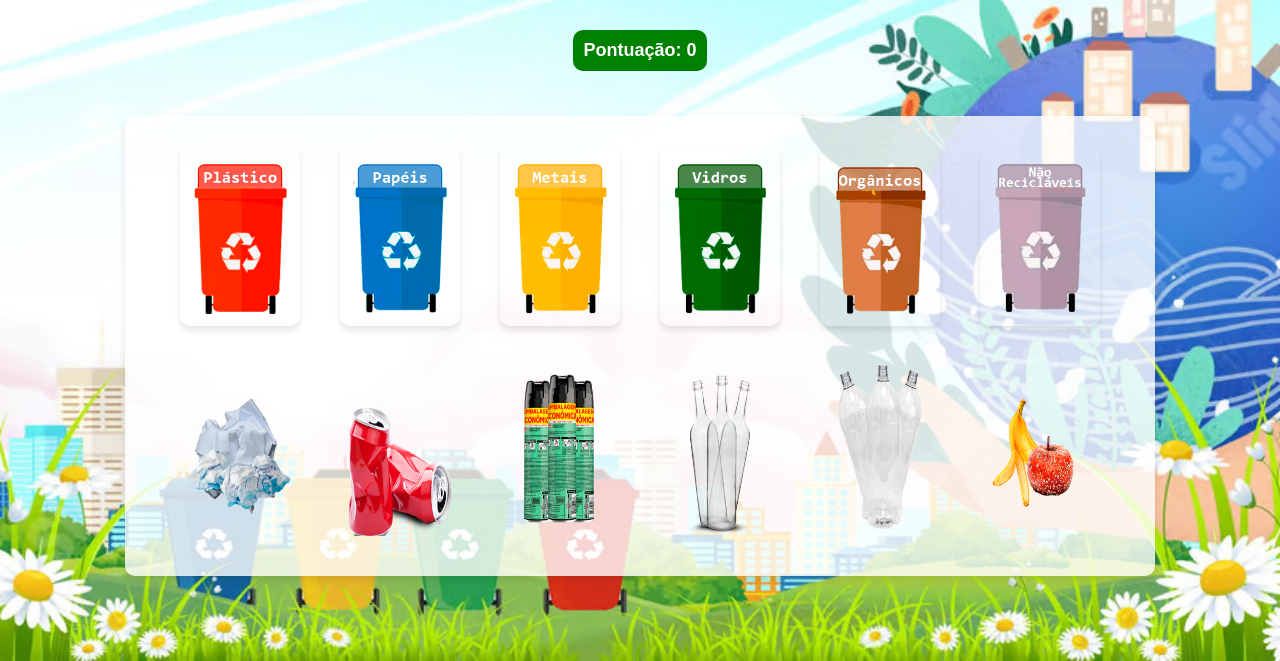
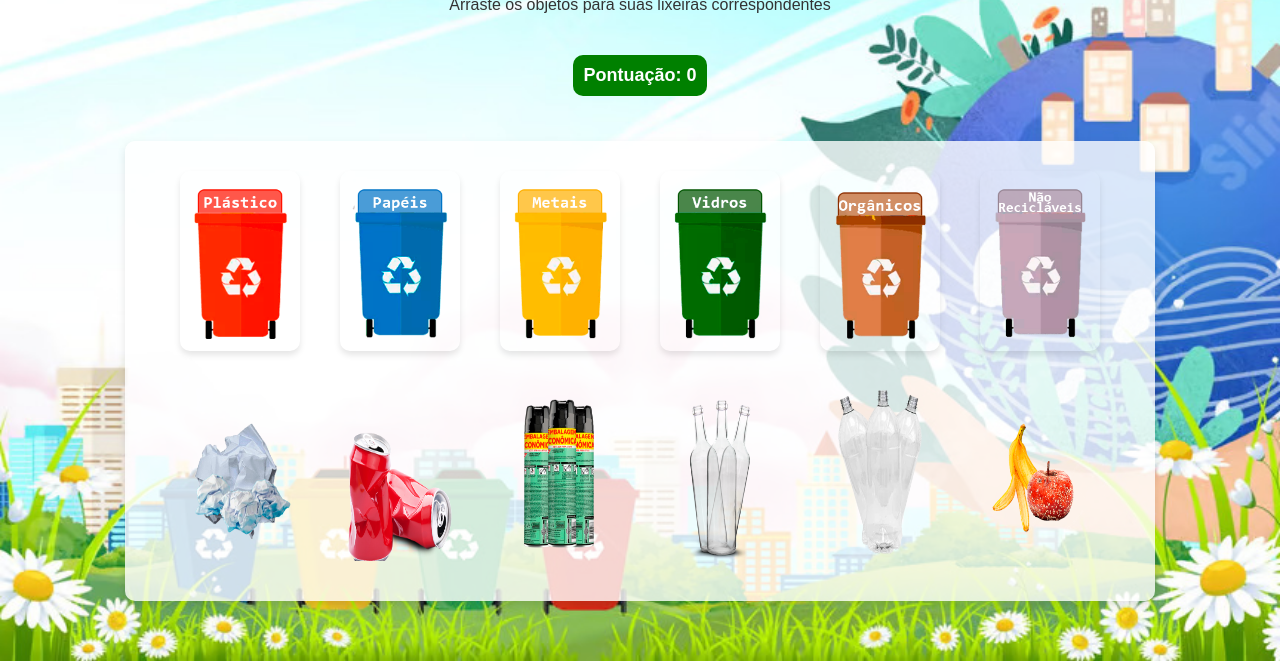
Before and after one commit to roniwellington/dinamica-vale, a plain HTML site: page index.html in a window 1280 px wide. Shown: the part 139-800 px from the top of the page. Drawn offline with Linux system fonts and the light colour scheme.

Commit message:
atualizando informações

```diff
--- a/index.html
+++ b/index.html
@@ -8,6 +8,7 @@
 </head>
 <body>
     <h1>Joguinho da Reciclagem</h1>
+    <p>Arraste os objetos para suas lixeiras correspondentes</p>
     <div id="message"></div>
     <div id="score">Pontuação: 0</div>
     <div id="game-container">
```
Also changed, not shown: 1 other file.
